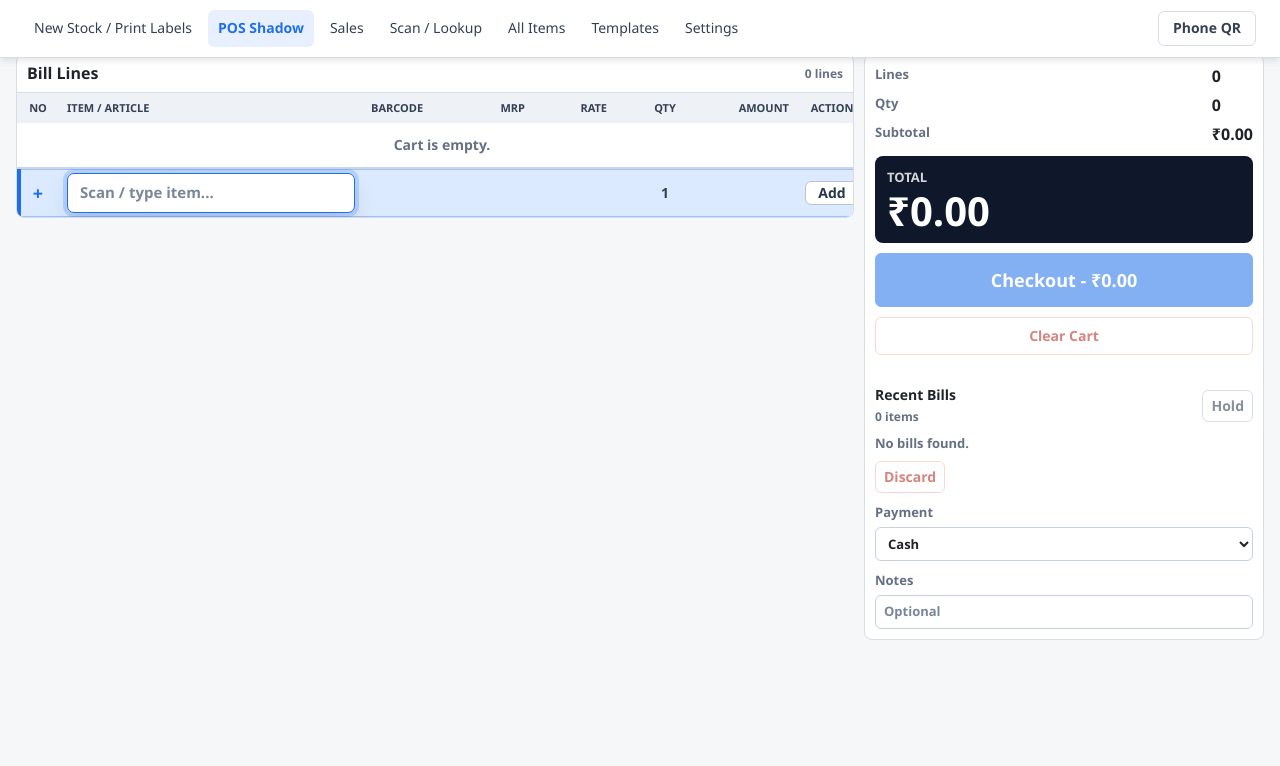
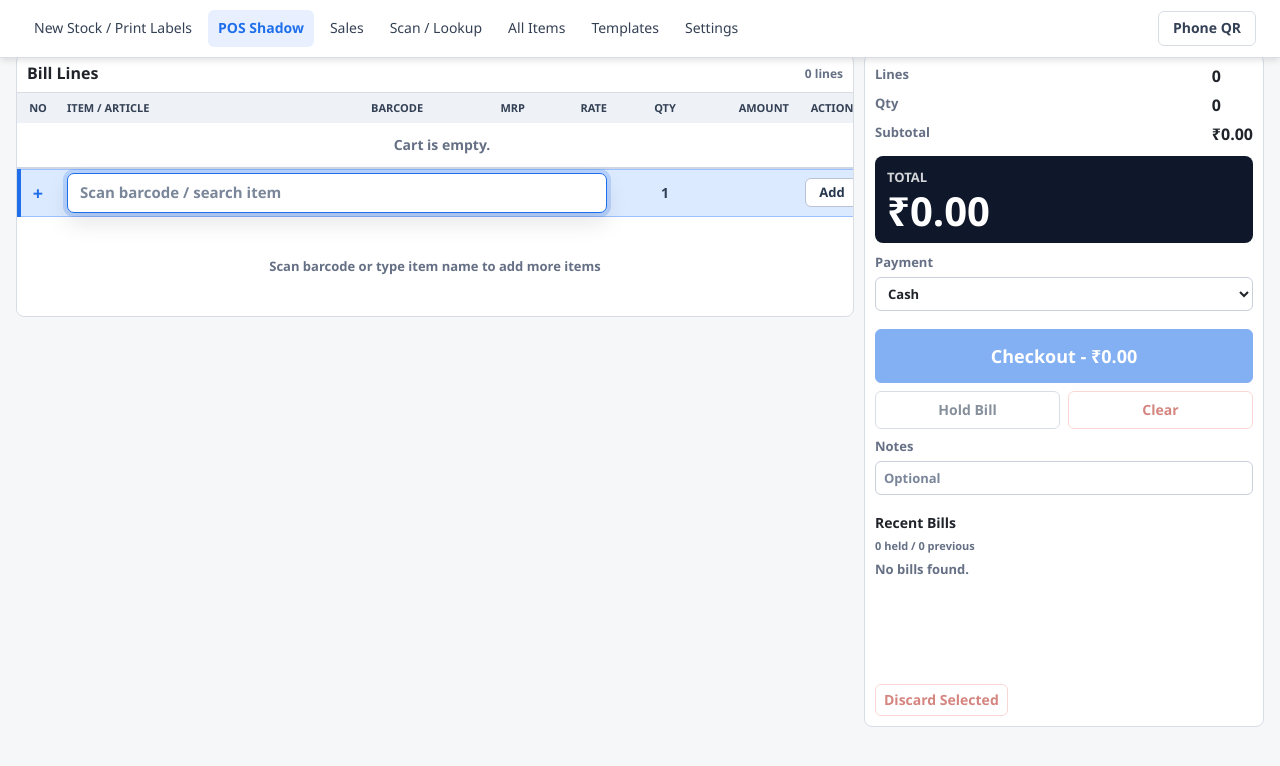
Before and after one commit to Tanishq014/ShopBridge, a FastAPI app: page /pos in a window 1280 px wide. Shown: the top 766 px of the page. Run offline with FastAPI, Linux system fonts and the light colour scheme; data that the repository does not hold is empty.

Commit message:
POS UI tweaks and smoke test updates
Adjust POS layout and styling, update template UI, and align smoke tests. CSS changes convert several POS panels from grid to flex, reduce gaps, tweak heights/colors and improve held-bills scrolling/overflow. Template updates include changing the search placeholder, adding an empty-helper message, moving/adding payment and notes fields, reworking checkout/hold/clear buttons, and enhancing the Recent Bills header/count and discard button text. JS in the POS template was updated to reflect the placeholder change, show/hide the empty helper, group held bills into Held/Previous sections, replace scrollIntoView with manual scroll math, and add an 'Viewing this bill' label for opened bills. Update scripts/smoke_checks.py to match the UI/text changes and add helper scripts (fix_smoke.py / fix_smoke.ps1) to assist cleaning/updating smoke checks.

```diff
--- a/app/static/app.css
+++ b/app/static/app.css
@@ -1649,7 +1649,7 @@ tbody tr:last-child td {
 
 .pos-bill-panel form {
   display: grid;
-  gap: 12px;
+  gap: 8px;
 }
 
 .pos-summary-grid {
@@ -1714,10 +1714,13 @@ tbody tr:last-child td {
 
 .pos-held-panel {
   border-top: 1px solid var(--line);
-  display: grid;
-  gap: 8px;
-  margin-top: 10px;
-  padding-top: 10px;
+  display: flex;
+  flex-direction: column;
+  min-height: 0;
+  flex: 1;
+  gap: 4px;
+  margin-top: 0;
+  padding-top: 6px;
 }
 
 .pos-held-head,
@@ -1740,9 +1743,12 @@ tbody tr:last-child td {
 }
 
 .pos-held-list {
-  display: grid;
+  display: flex;
+  flex-direction: column;
+  flex: 1;
+  min-height: 120px;
   gap: 6px;
-  max-height: 150px;
+  max-height: none;
   overflow-y: auto;
   position: relative;
 }
@@ -1764,6 +1770,7 @@ tbody tr:last-child td {
   gap: 2px;
   padding: 7px 8px;
   text-align: left;
+  min-height: 54px;
 }
 
 .pos-held-row strong {
@@ -1791,8 +1798,8 @@ tbody tr:last-child td {
 }
 
 .pos-held-row.opened {
-  background: #f0f7ff;
-  border-left: 4px solid var(--primary);
+  background: #eff6ff;
+  border-left: 4px solid #1f6feb;
 }
 
 .pos-help-bar {
@@ -3089,7 +3096,10 @@ body.pos-page .pos-normal-mode {
 }
 
 .pos-normal-mode {
-  display: contents;
+  display: flex;
+  flex-direction: column;
+  min-height: 0;
+  flex: 1;
 }
 
 .pos-search-mode {
--- a/app/templates/pos.html
+++ b/app/templates/pos.html
@@ -101,26 +101,26 @@
             <tfoot>
               <tr class="pos-add-row">
                 <td class="pos-line-no">+</td>
-                <td class="pos-add-cell">
+                <td class="pos-add-cell" colspan="4">
                   <div class="pos-search-wrap">
                     <input
                       id="posSearchInput"
                       autocomplete="off"
                       inputmode="text"
-                      placeholder="Scan / type item..."
+                      placeholder="Scan barcode / search item"
                       spellcheck="false"
                     >
                   </div>
                 </td>
-                <td></td>
-                <td></td>
-                <td></td>
                 <td class="pos-add-qty">1</td>
                 <td></td>
-                <td><button class="button" type="button" id="addItemButton" style="width: 100%;">Add</button></td>
+                <td><button class="button" type="button" id="addItemButton" style="width: 100%; padding: 4px; min-width: 40px; font-size: 13px;">Add</button></td>
               </tr>
             </tfoot>
           </table>
+          <div id="posEmptyHelper" style="text-align: center; color: var(--muted); padding: 40px; font-weight: 600; font-size: 13px;">
+            Scan barcode or type item name to add more items
+          </div>
         </div>
       </div>
 
@@ -141,43 +141,46 @@
               <strong id="cartTotal">Rs. 0.00</strong>
             </div>
 
+            <div style="display: contents;" id="checkoutFormExtra">
+              <label class="pos-summary-field" style="margin-bottom: 8px;">
+                Payment
+                <select name="payment_mode" id="paymentMode" form="checkoutForm">
+                  <option value="cash">Cash</option>
+                  <option value="upi">UPI</option>
+                  <option value="card">Card</option>
+                </select>
+              </label>
+            </div>
+
             <button class="button primary pos-checkout-button" type="submit" id="checkoutButton" disabled>
               Checkout - Rs. 0.00
             </button>
           </form>
 
-          <button class="button pos-clear-button" type="button" id="clearCartButton">Clear Cart</button>
+          <div style="display: grid; grid-template-columns: 1fr 1fr; gap: 8px; margin-top: 8px; margin-bottom: 8px;">
+            <button class="button" type="button" id="holdBillButton">Hold Bill</button>
+            <button class="button danger outline" type="button" id="clearCartButton">Clear</button>
+          </div>
+
+          <label class="pos-summary-field" style="margin-bottom: 12px;">
+            Notes
+            <input name="notes" id="checkoutNotes" placeholder="Optional" form="checkoutForm">
+          </label>
 
           <section class="pos-held-panel" aria-labelledby="heldBillsTitle">
             <div class="pos-held-head">
               <div>
-                <h3 id="heldBillsTitle">Recent Bills</h3>
-                <span id="heldBillCount">0 held</span>
+                <h3 id="heldBillsTitle" style="margin-bottom: 2px;">Recent Bills</h3>
+                <span id="heldBillCount" style="font-size: 11px; color: var(--muted); font-weight: 600;">0 held / 0 previous</span>
               </div>
-              <button class="button small" type="button" id="holdBillButton">Hold</button>
             </div>
             <div class="pos-held-list" id="heldBillList" tabindex="-1">
               <p>No bills.</p>
             </div>
             <div class="pos-held-actions">
-              <button class="button small danger" type="button" id="discardHeldBillButton" disabled>Discard</button>
+              <button class="button small danger outline" type="button" id="discardHeldBillButton" disabled>Discard Selected</button>
             </div>
           </section>
-
-          <form id="checkoutFormExtra" style="display: contents;">
-            <label class="pos-summary-field">
-              Payment
-              <select name="payment_mode" id="paymentMode" form="checkoutForm">
-                <option value="cash">Cash</option>
-                <option value="upi">UPI</option>
-                <option value="card">Card</option>
-              </select>
-            </label>
-            <label class="pos-summary-field">
-              Notes
-              <input name="notes" id="checkoutNotes" placeholder="Optional" form="checkoutForm">
-            </label>
-          </form>
         </div>
 
         <div class="pos-search-mode" id="posSearchPanelRight" hidden>
@@ -207,7 +210,7 @@
     </dialog>
 
     <footer class="pos-help-bar" id="posHelpBar" hidden>
-      F2 Item | Enter Add/Select | Up/Down Rows/Search | Left/Right Cells | +/- Qty | Del Remove | F4 Pay | Enter Resume Held | Ctrl+Enter Checkout | Esc Back
+      F2 Item | Enter Add/Select | Up/Down Rows/Search | Left/Right Cells | +/- Qty | Del Remove | F4 Pay | PgUp/PgDn Bills | Enter Open Bill | Ctrl+Enter Checkout | Esc Back
     </footer>
   </section>
 
@@ -376,7 +379,7 @@
         state.loadedSaleCheckoutConfirmed = false;
         state.returnHeldCartId = null;
       }
-      searchInput.placeholder = "Scan / type item...";
+      searchInput.placeholder = "Scan barcode / search item";
     }
 
     function markLoadedSaleDirty() {
@@ -733,7 +736,7 @@
       if (!state.billNavItems.length) {
         state.billNavIndex = -1;
         state.heldSelectionActive = false;
-        heldBillCount.textContent = "0 items";
+        heldBillCount.textContent = "0 held / 0 previous";
         heldBillList.innerHTML = "<p>No bills found.</p>";
         discardHeldBillButton.disabled = true;
         return;
@@ -744,13 +747,32 @@
           state.billNavIndex = 0;
         }
       }
+
       const heldCount = state.billNavItems.filter(i => i.type === "held").length;
-      heldBillCount.textContent = `${heldCount} held / ${state.billNavItems.length - heldCount} previous`;
+      const previousCount = state.billNavItems.length - heldCount;
+      heldBillCount.textContent = `${heldCount} held / ${previousCount} previous`;
+
       heldBillList.innerHTML = "";
 
       let normalHeldDisplayNo = 0;
+      let lastSection = null;
 
       state.billNavItems.forEach((item, index) => {
+        const isPrevious = item.type === "recent_sale" || item.type === "sale";
+        const currentSection = isPrevious ? "Previous Bills" : "Held Bills";
+
+        if (currentSection !== lastSection) {
+          const header = document.createElement("div");
+          header.style.fontSize = "12px";
+          header.style.fontWeight = "800";
+          header.style.color = "var(--muted)";
+          header.style.margin = "12px 4px 6px 4px";
+          header.style.textTransform = "uppercase";
+          header.textContent = currentSection;
+          heldBillList.appendChild(header);
+          lastSection = currentSection;
+        }
+
         const row = document.createElement("button");
         row.type = "button";
 
@@ -828,8 +850,17 @@
 
     function scrollSelectedBillNavIntoView() {
       const selected = heldBillList.querySelector(".pos-held-row.selected");
-      if (selected) {
-        selected.scrollIntoView({ block: "nearest" });
+      if (!selected) return;
+
+      const listTop = heldBillList.scrollTop;
+      const listBottom = listTop + heldBillList.clientHeight;
+      const itemTop = selected.offsetTop - heldBillList.offsetTop;
+      const itemBottom = itemTop + selected.offsetHeight;
+
+      if (itemTop < listTop) {
+        heldBillList.scrollTop = Math.max(0, itemTop - 6);
+      } else if (itemBottom > listBottom) {
+        heldBillList.scrollTop = itemBottom - heldBillList.clientHeight + 6;
       }
     }
 
@@ -852,9 +883,22 @@
         }
 
         if (isOpened) {
-          row.classList.add("opened");
+          if (!row.classList.contains("opened")) {
+            row.classList.add("opened");
+            const openLabel = document.createElement("div");
+            openLabel.className = "opened-bill-label";
+            openLabel.textContent = "Viewing this bill";
+            openLabel.style.fontSize = "10px";
+            openLabel.style.fontWeight = "800";
+            openLabel.style.color = "#1f6feb";
+            openLabel.style.textTransform = "uppercase";
+            openLabel.style.marginBottom = "2px";
+            row.prepend(openLabel);
+          }
         } else {
           row.classList.remove("opened");
+          const lbl = row.querySelector(".opened-bill-label");
+          if (lbl) lbl.remove();
         }
       });
     }
@@ -1363,6 +1407,11 @@
       clearCartButton.disabled = items.length === 0;
       holdBillButton.disabled = items.length === 0;
 
+      const posEmptyHelper = document.getElementById("posEmptyHelper");
+      if (posEmptyHelper) {
+        posEmptyHelper.hidden = items.length > 0;
+      }
+
       let restoreItemId = null;
       let restoreField = null;
       let restoreSelectText = false;
```
Also changed, not shown: fix_smoke.py (added, +63 -0 lines), scripts/smoke_checks.py (+7 -18 lines), 1 other file.
